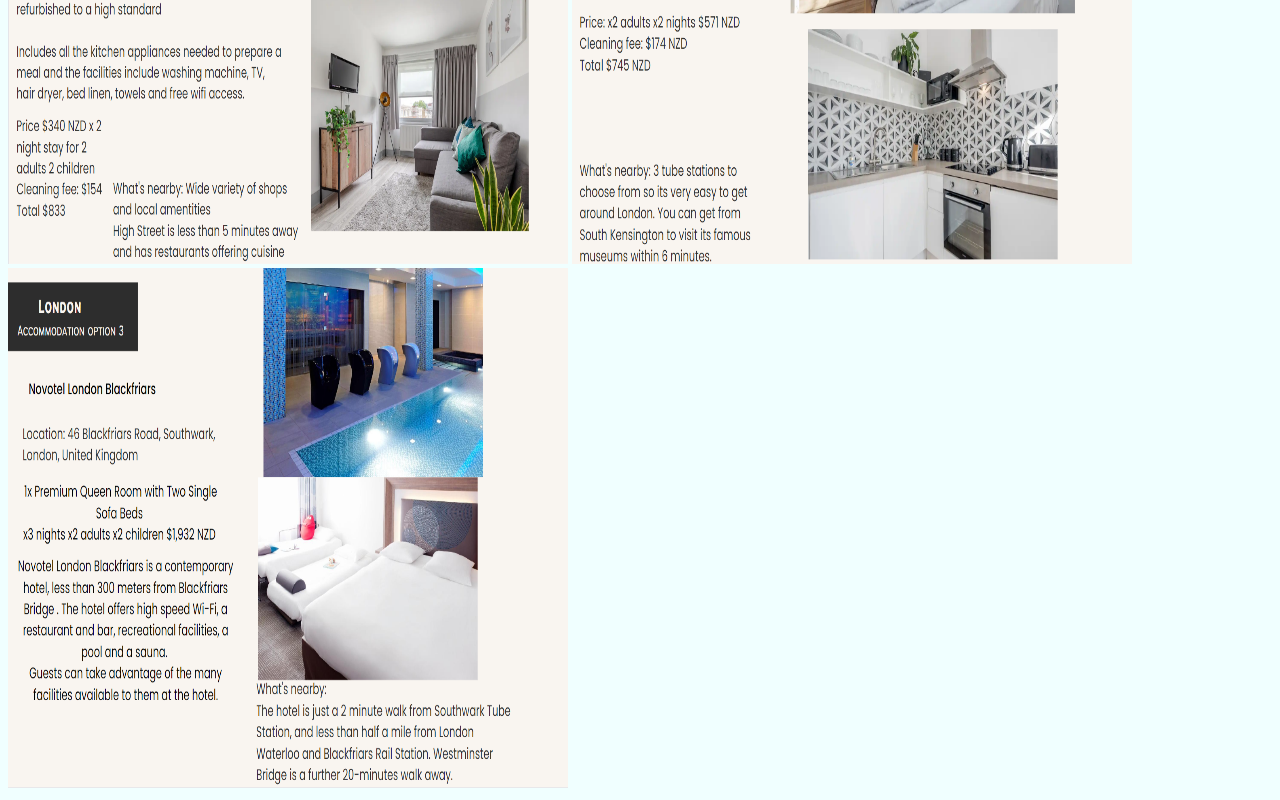
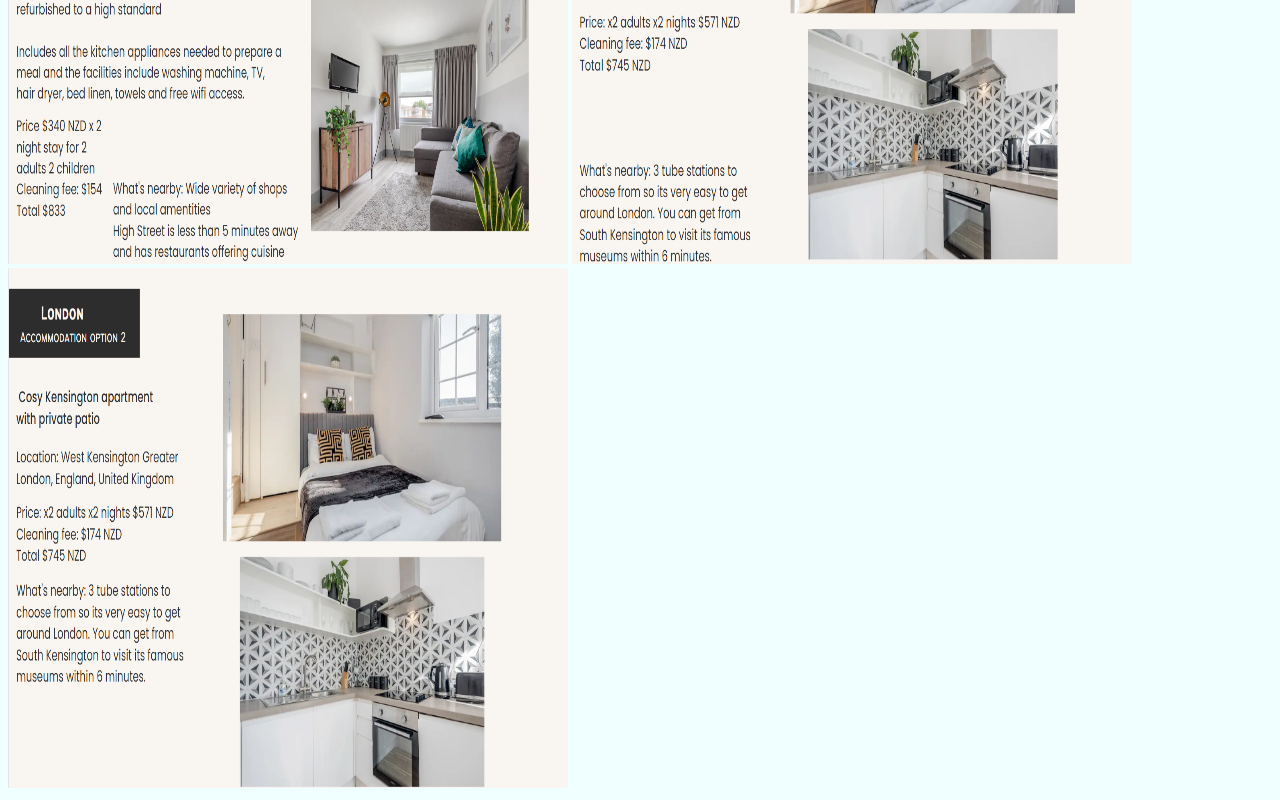
Before and after one commit to avanolan11/AvasTravelWebsite, a plain HTML site: page AccomodationOptions.html in a window 1280 px wide. Shown: the part 370-1170 px from the top of the page. Drawn offline with Linux system fonts and the light colour scheme.

Commit message:
image replacement

```diff
--- a/AccomodationOptions.html
+++ b/AccomodationOptions.html
@@ -7,7 +7,7 @@
 <body style="background-color:azure;"> </body>
 <img src ="LondonAccomodationOption1.png" height="520" width="560">
 <img src ="LondonAccomodationOption2.png" height ="520" width ="560">
-<img src ="LondonAccomodationOption3.png" height ="520" width="560">
+<img src ="LondonAccomodationOption3 (2).png" height ="520" width="560">
 
 
 
```
Also changed, not shown: LondonAccomodationOption3 (2).png (added).
